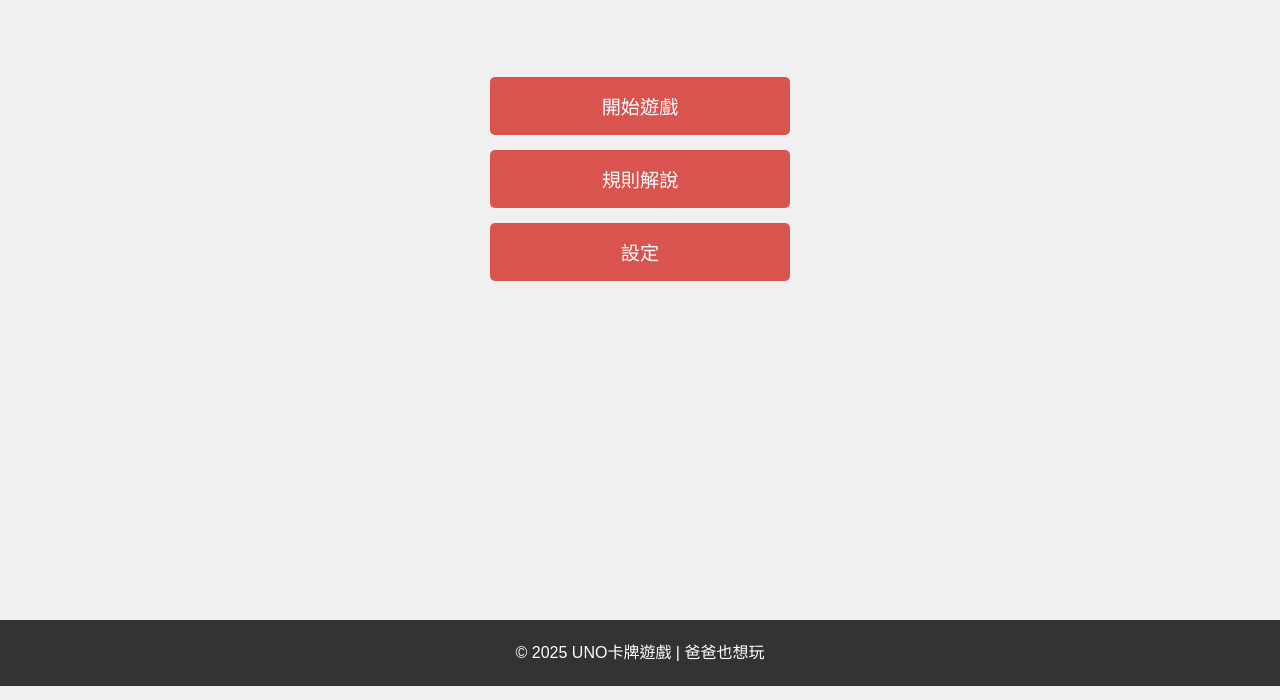
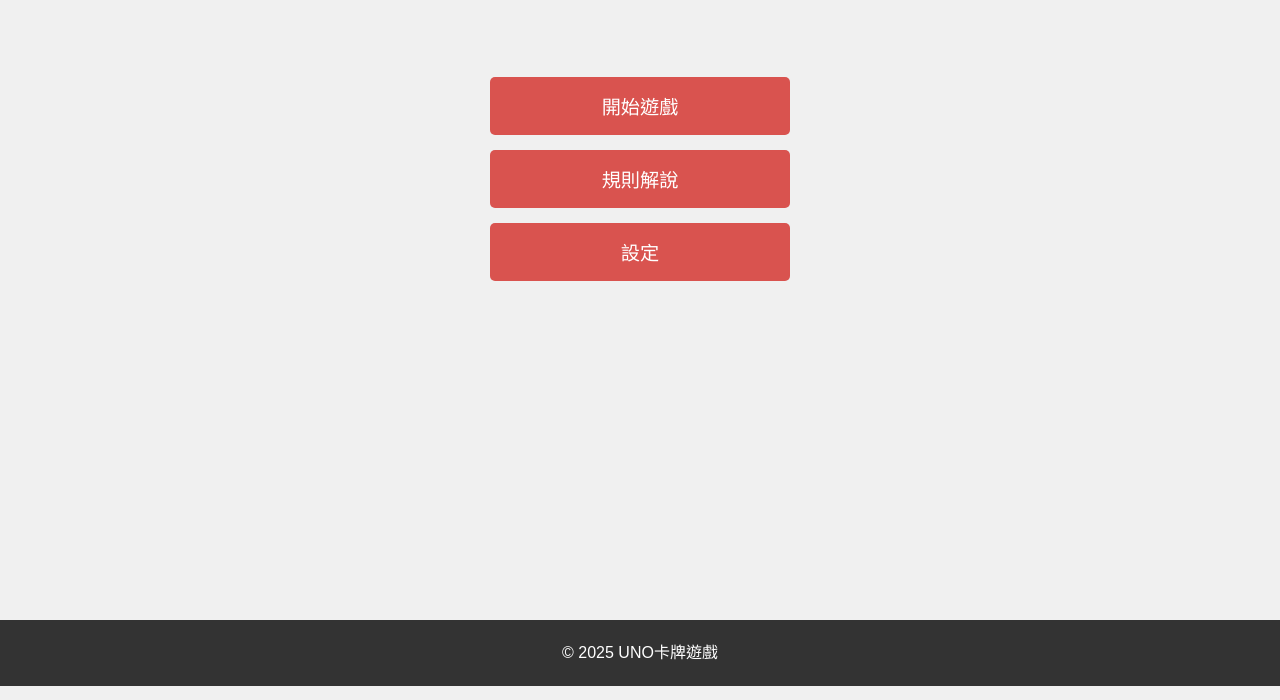
Before and after one commit to liao1030/Uno, a website: page index.html in a window 1280 px wide. Shown: the part 100-800 px from the top of the page. Drawn offline with Linux system fonts and the light colour scheme.

Commit message:
刪除頁腳中的多餘文字

```diff
--- a/index.html
+++ b/index.html
@@ -242,7 +242,7 @@
     </div>
 
     <footer>
-        <p>&copy; 2025 UNO卡牌遊戲 | 爸爸也想玩</p>
+        <p>&copy; 2025 UNO卡牌遊戲</p>
     </footer>
 
     <!-- 音效資源 -->
```
